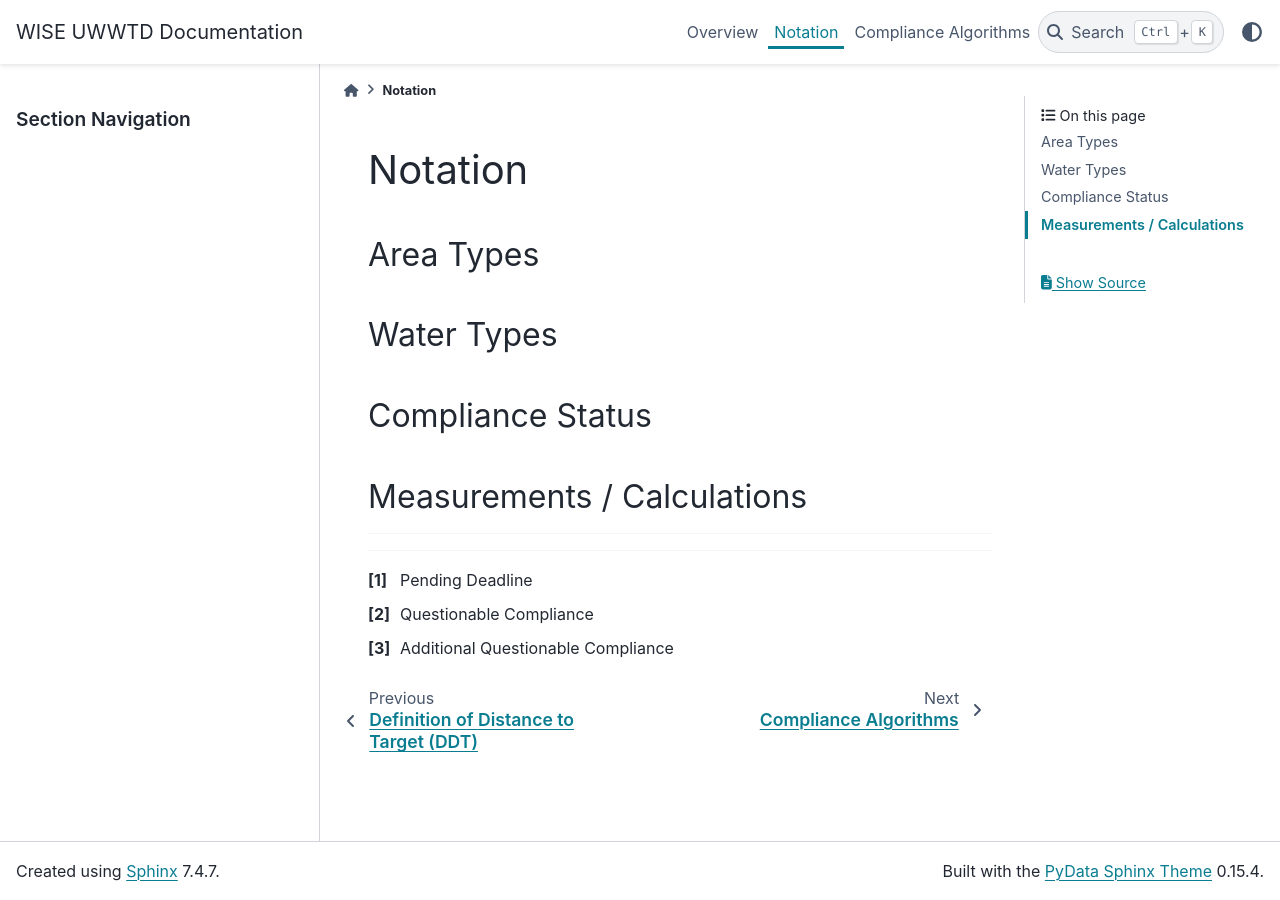
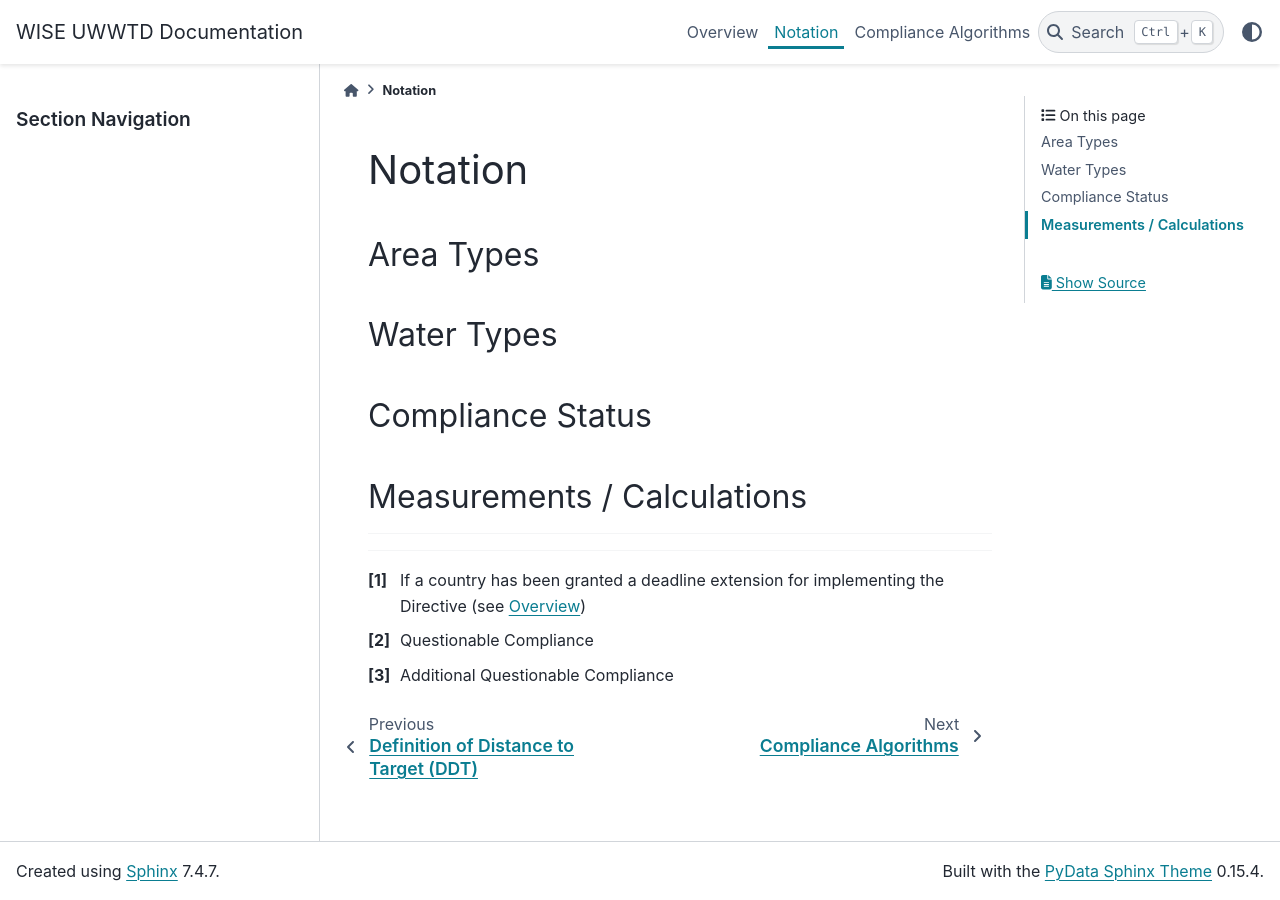
Before and after one commit to eeadata/WISE.UWWTD.Documentation, a Sphinx documentation site: the page built from docs/notation.md, in a window 1280 px wide. Built offline with Sphinx 7.4.7 and the PyData theme 0.15.4, drawn with Linux system fonts in a browser that asks for light colours.

Commit message:
Change footnotes references

```diff
--- a/docs/notation.md
+++ b/docs/notation.md
@@ -23,6 +23,6 @@
 
 ---
 
-[^1]: Pending Deadline
-[^2]: Questionable Compliance
-[^3]: Additional Questionable Compliance
+[^deadline]: If a country has been granted a deadline extension for implementing the Directive (see {ref}`overview`)
+[^qcompliance]: Questionable Compliance
+[^aqcompliance]: Additional Questionable Compliance
```
Also changed, not shown: docs/overview/index.md (+1 -0 lines), 1 other file.
